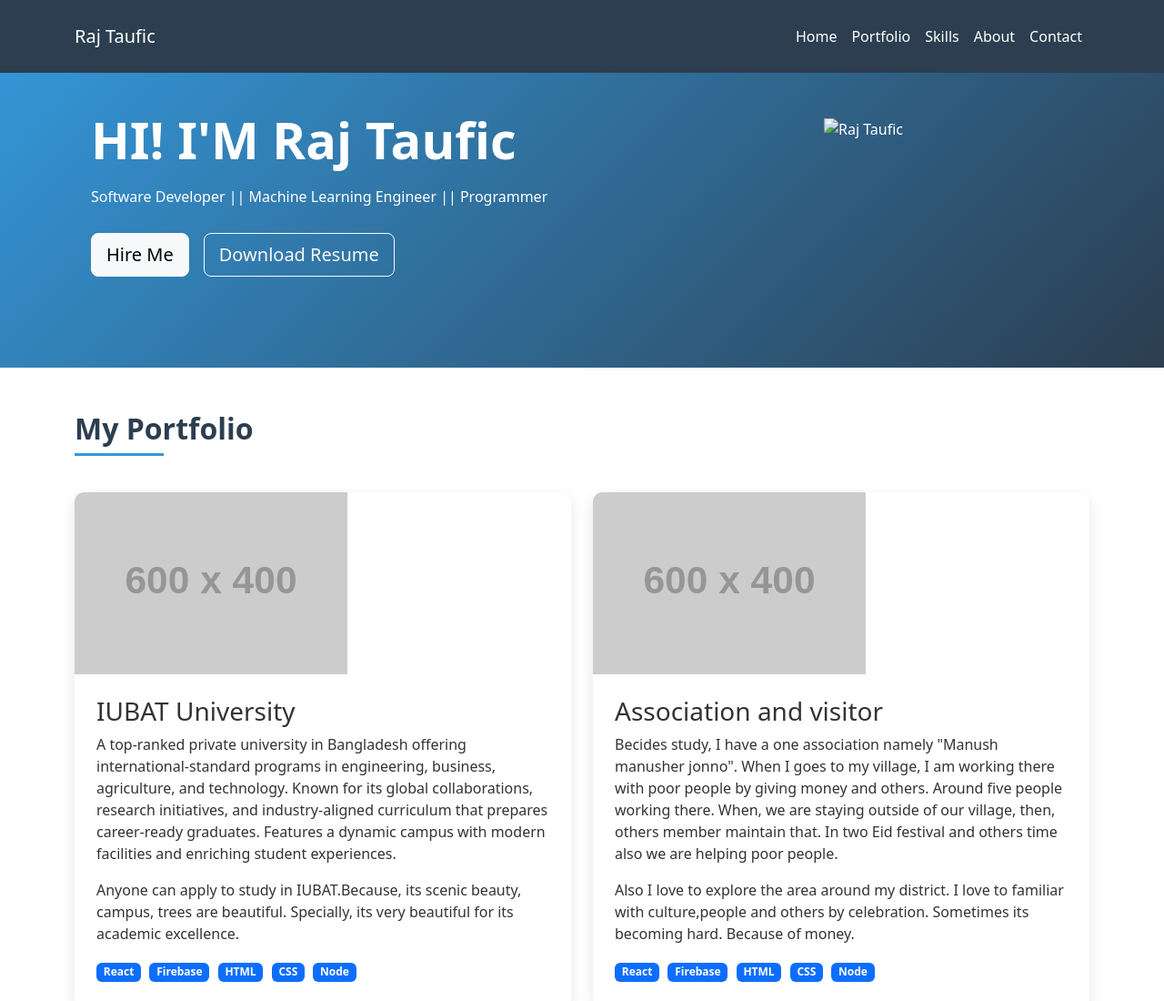
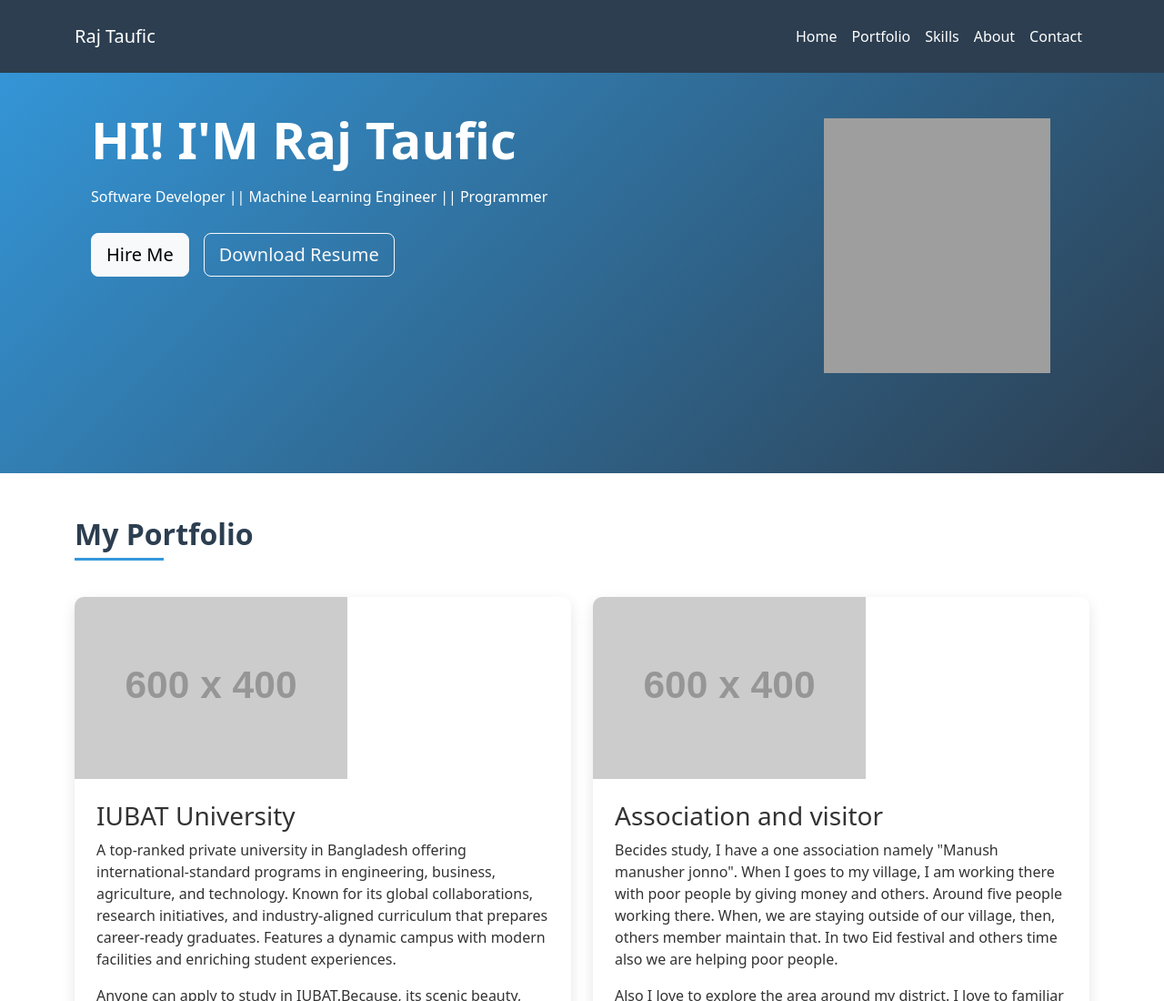
Before and after one commit to RajTaufic/projects-of-my-website-, a plain HTML site: page index.html in a window 1280 px wide. Shown: the top 1100 px of the page at 91% size. Drawn offline with nearby package versions, Linux system fonts and the light colour scheme; the site is published under a folder, as on GitHub Pages, so addresses that start at the root find nothing; placeholder pictures from the web are drawn by us.

Commit message:
Update index.html

```diff
--- a/index.html
+++ b/index.html
@@ -201,7 +201,7 @@
             </div>
 
            <div class="heroSectionSecend">
-                  <img class="hero-section-img" src="/20210114_172813.jpg" alt="Raj Taufic" class="img-fluid hero-image">
+                  <img class="hero-section-img" src="./20210114_172813.jpg" alt="Raj Taufic" class="img-fluid hero-image">
           </div>
     </section>
       <section id="portfolio" class="py-5">
```
